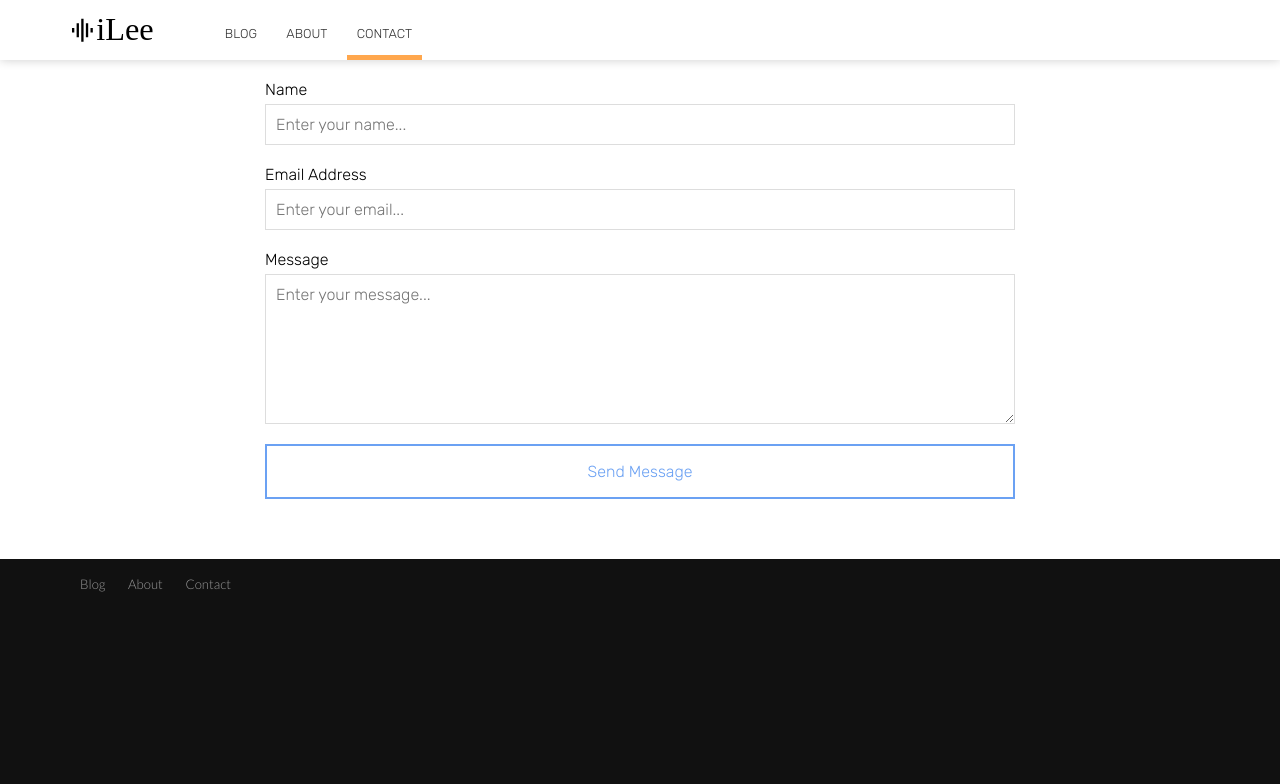
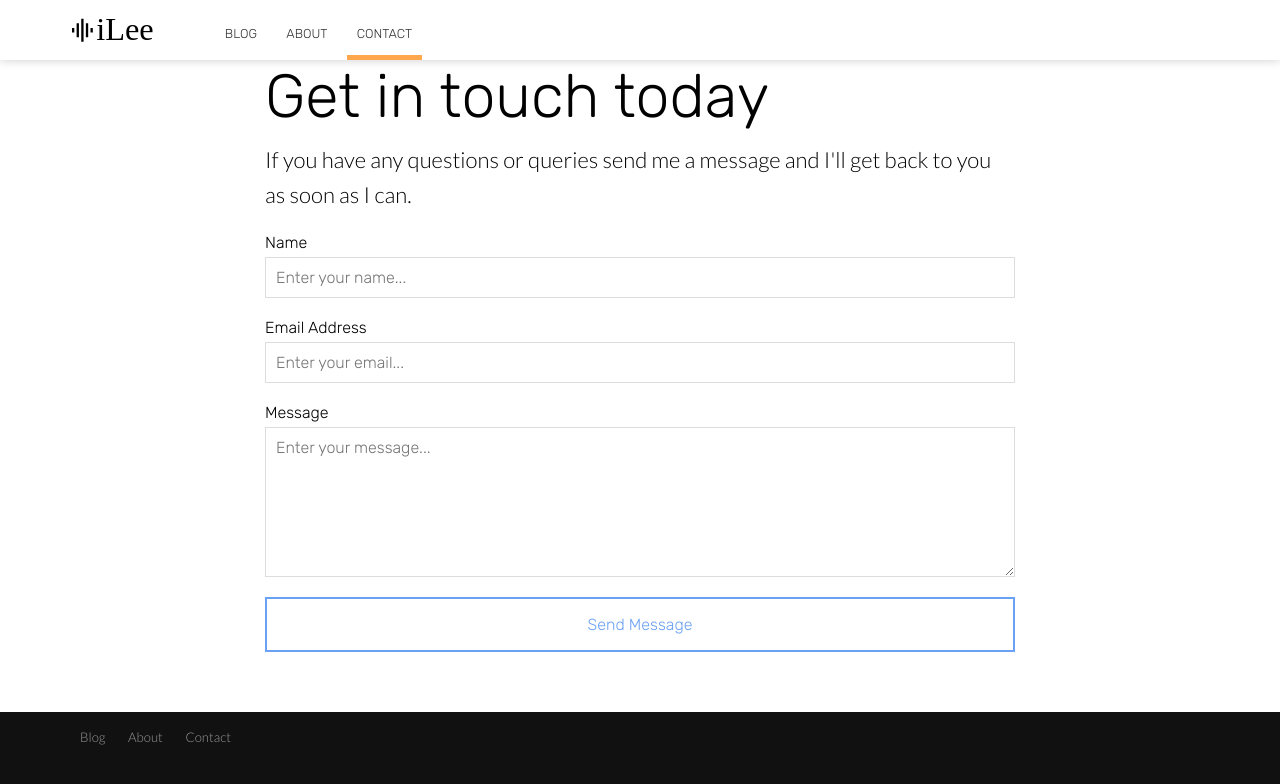
Before and after one commit to xuanchenglee/xuanchenglee.github.io, a Jekyll site: the page built from contact.html, in a window 1280 px wide. Shown: the top 784 px of the page. Built offline with Jekyll 4.4.1, drawn with Linux system fonts in a browser that asks for light colours; nearby versions of some CDN libraries.

Commit message:
update the styling

```diff
--- a/_sass/landing-page.scss
+++ b/_sass/landing-page.scss
@@ -36,11 +36,14 @@
 
 	.hero-text-container {
 		width: 600px;
-		text-align: right;
 
 		h1, h2, p, .button {
 			text-shadow: 1.3px 1.5px 1px rgb(0, 0, 0);
 		}
+	}
+
+	.text-right{
+		text-align: right;
 	}
 
 	.hero-text-right {
--- a/contact.html
+++ b/contact.html
@@ -3,21 +3,15 @@ title: Contact
 description: Send us a message to find out more!
 image: http://om6vqg6il.bkt.clouddn.com/logo.png
 ---
-<!--
-<section class="hero" style="background-image: url({% include relative-src.html src=page.image %})">
+
+<section class="pad">
 	<div class="inner-hero text-container">
 		<div class="hero-text-container">
 			<h1 class="editable">Get in touch today</h1>
-			<p class="subtext editable">If you have any questions or queries send us a message and we'll get back to you as soon as we can.</p>
+			<p class="subtext editable">If you have any questions or queries send me a message and I'll get back to you as soon as I can.</p>
 		</div>
 	</div>
-</section>
-
--->
-<section class="pad">
-
 	<div class="text-container contact-box">
-
 		<form action="https://formspree.io/meqrpbqq" method="POST" class="contact-form">
 			<label for="name">Name</label>
 			<input type="text" name="name" id="name" placeholder="Enter your name...">
--- a/index.html
+++ b/index.html
@@ -7,7 +7,7 @@ image: https://source.unsplash.com/OVWn1sbGIYQ/2000x1322
 
 <section class="hero" style="background-image: url({% include relative-src.html src=page.image %})">
 	<div class="inner-hero text-container">
-		<div class="hero-text-container">
+		<div class="hero-text-container text-right">
 			<h1 class="editable">吾生有涯</h1>
 			<h1 class="editable">而知无涯</h1>
 			<p class="subtext editable">Intellectual growth should commence at
```
